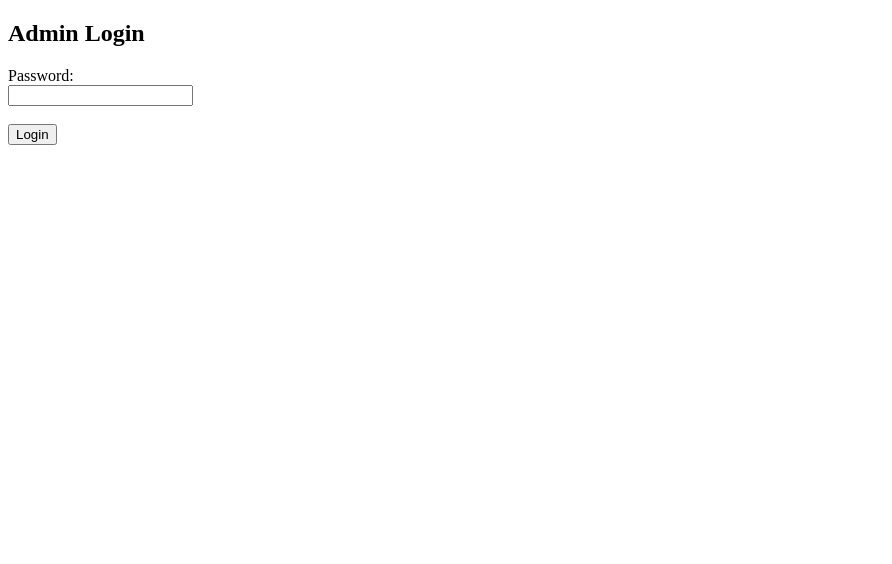
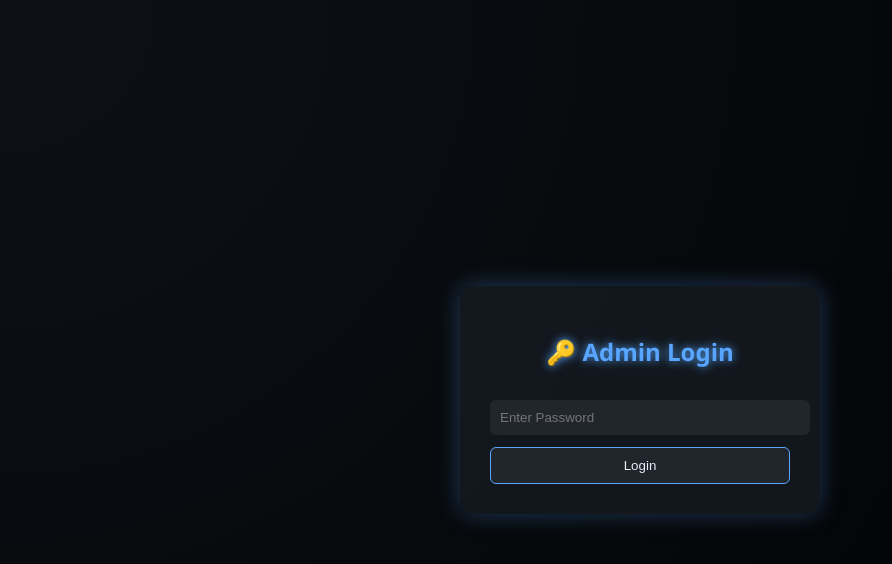
Before and after one commit to 9v1h3r3/OK, a Flask app: page /admin in a window 1280 px wide. Shown: the top 564 px of the page, without its empty margins (0-892 px from the left). Run offline with Flask 3, Linux system fonts and the light colour scheme.

Commit message:
Update admin.html

```diff
--- a/templates/admin.html
+++ b/templates/admin.html
@@ -1,18 +1,67 @@
 <!doctype html>
-<html>
+<html lang="en">
 <head>
   <meta charset="utf-8">
-  <title>Admin Login</title>
+  <title>🔑 Admin Login</title>
+  <style>
+    body {
+      background: radial-gradient(circle at top left, #0d1117, #000000);
+      color: #e6edf3;
+      font-family: "Segoe UI", Tahoma, sans-serif;
+      display: flex;
+      justify-content: center;
+      align-items: center;
+      height: 100vh;
+      margin: 0;
+    }
+    .login-box {
+      background: rgba(22, 27, 34, 0.8);
+      padding: 30px;
+      border-radius: 12px;
+      box-shadow: 0 0 25px rgba(88,166,255,0.3);
+      width: 300px;
+      text-align: center;
+    }
+    h2 {
+      margin-bottom: 20px;
+      color: #58a6ff;
+      text-shadow: 0 0 10px #58a6ff;
+    }
+    input {
+      width: 100%;
+      padding: 10px;
+      margin: 12px 0;
+      border-radius: 6px;
+      border: none;
+      outline: none;
+      background: #21262d;
+      color: #e6edf3;
+    }
+    button {
+      background: #21262d;
+      color: #e6edf3;
+      border: 1px solid #58a6ff;
+      border-radius: 6px;
+      padding: 10px 15px;
+      width: 100%;
+      cursor: pointer;
+      transition: all 0.3s ease;
+    }
+    button:hover {
+      background: #58a6ff;
+      color: #0d1117;
+      transform: scale(1.05);
+      box-shadow: 0 0 12px #58a6ff;
+    }
+  </style>
 </head>
 <body>
-  <h2>Admin Login</h2>
-  {% if error %}
-    <p style="color:red;">{{ error }}</p>
-  {% endif %}
-  <form method="post">
-    <label>Password:</label><br>
-    <input type="password" name="password" required><br><br>
-    <button type="submit">Login</button>
-  </form>
+  <div class="login-box">
+    <h2>🔑 Admin Login</h2>
+    <form method="post">
+      <input type="password" name="password" placeholder="Enter Password" required>
+      <button type="submit">Login</button>
+    </form>
+  </div>
 </body>
 </html>
```
